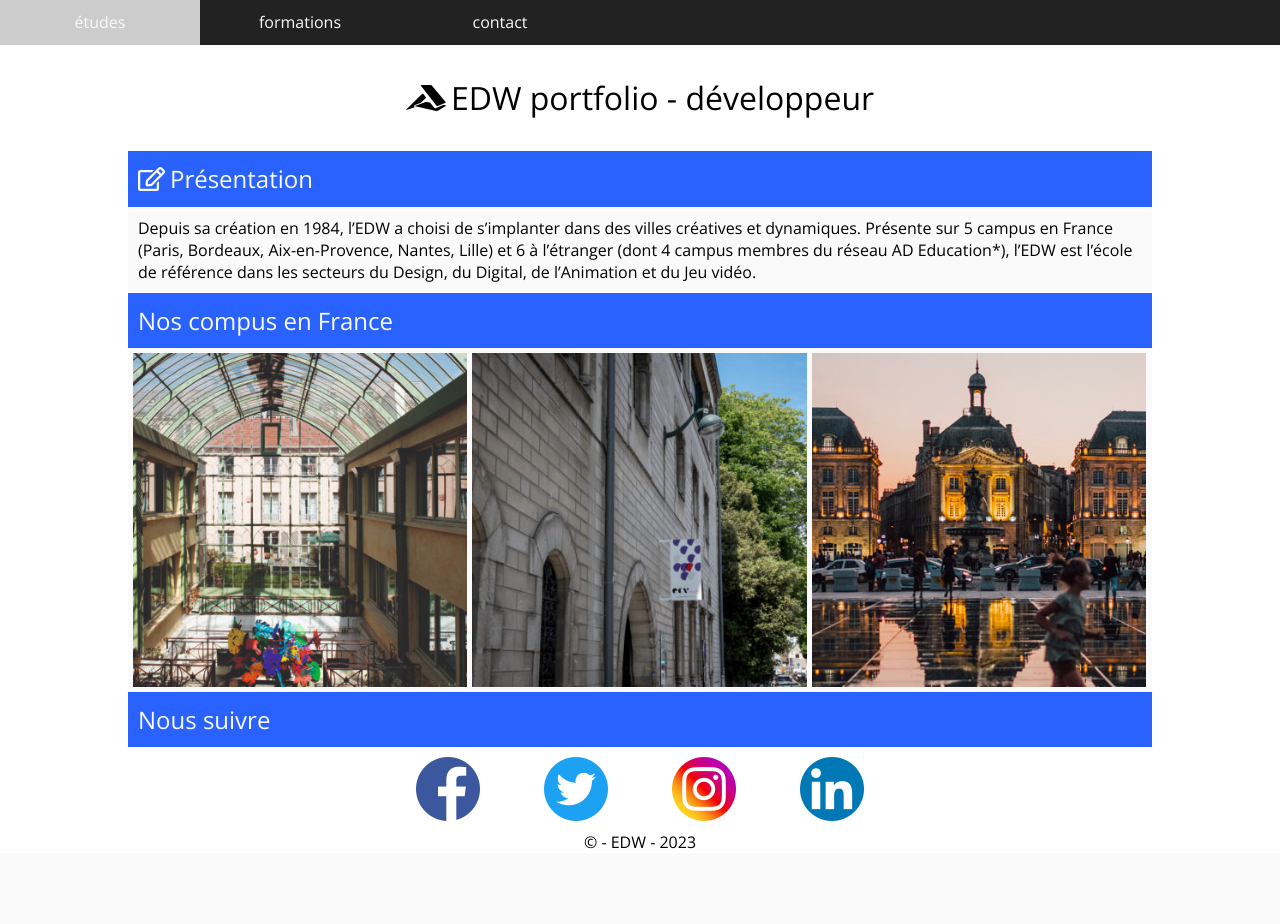
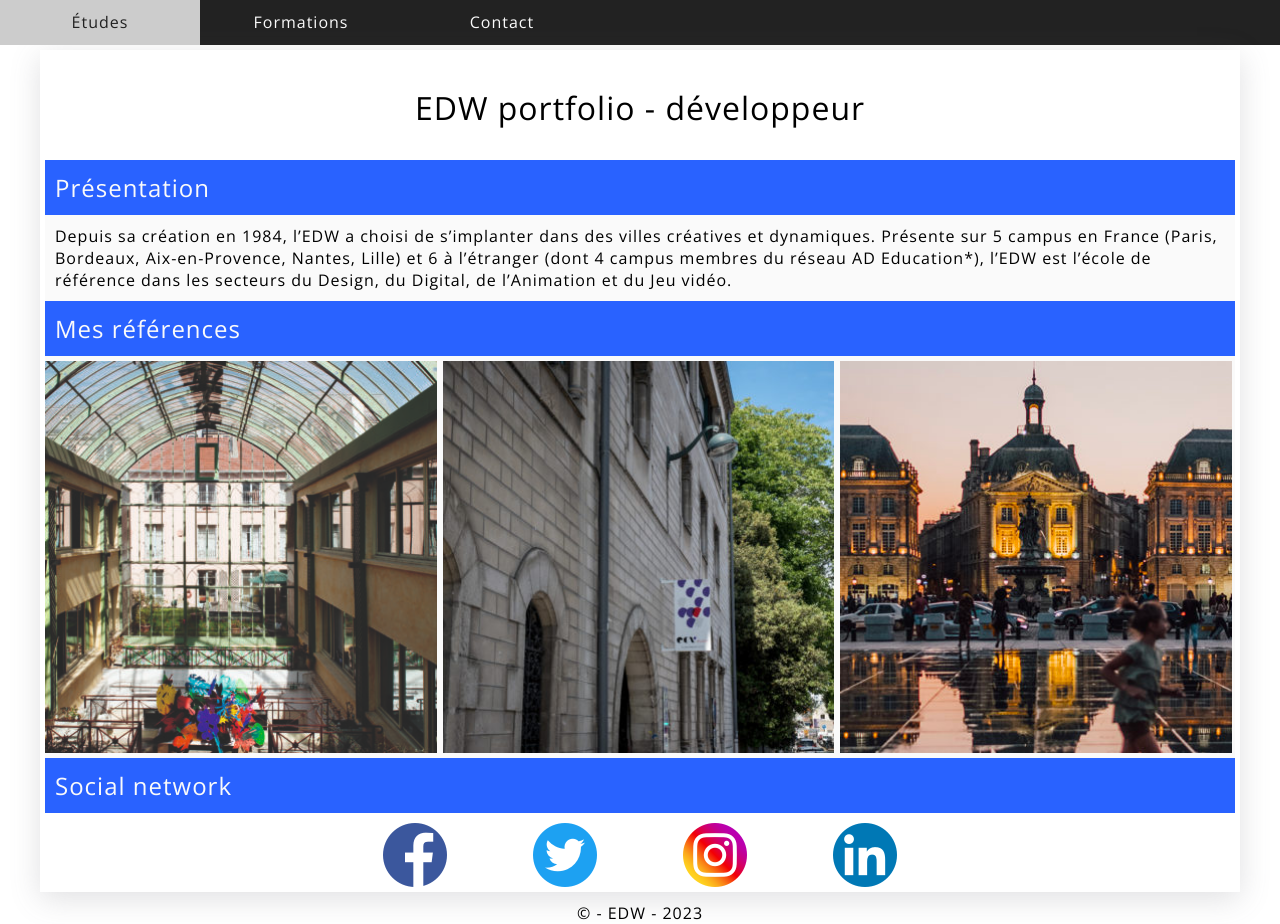
Before and after one commit to giusmili/projet-php-refonte, a PHP site: page / in a window 1280 px wide. Before the commit the page ends 849 px from the top, so only its background shows below. Run offline with PHP 8.4, Linux system fonts and the light colour scheme; some libraries are stand-ins or nearby versions.

Commit message:
update global

```diff
--- a/css/style.css
+++ b/css/style.css
@@ -1,8 +1,12 @@
 @import url('https://fonts.googleapis.com/css?family=Open+Sans:300,400,600,600i');
-
+html{
+	font-size: 62.5%;
+}
 body{
-		font:16px 'Open Sans',sans-serif;
+		font:1.6rem 'Open Sans', sans-serif;
 		margin:0;
+		line-height: 1.6;
+		letter-spacing: .1rem;
 	}
 	*{
 		box-sizing: border-box;
@@ -12,7 +16,7 @@ body{
 			margin:0;
 	}
 		main{
-			width:1024px;
+			max-width:120rem;
 			margin:0 auto;
 	}
 	ul{
@@ -28,76 +32,83 @@ body{
 		color: #222;
 	}
 	p{
-		line-height: 22px;
+		line-height: 2.2rem;
 	}
 
 /*thème********/
 ul li{
 	display: inline-block;
-	font-size: 1rem;
-	width: 200px;
+	font-size: 1.6rem;
+	width: 20rem;
 	text-align: center;
-	line-height: 45px;
+	line-height: 4.5rem;
 
 
 }
 ul li > a{
 	color: #fafafa;
 	display: block;
-	transition: 0.5s ease-in-out;
+	transition: all 0.5s ease-in-out;
+	text-transform: capitalize;
 
 
 }
 ul li > a:hover{
 	background: #ccc;
+	color: #222;
 }
 h1{
 	text-align: center;
-	line-height: 45px;
-	margin: 30px 0;
+	line-height: 4.5rem;
+	margin: 3rem 0;
 }
 .warning{
-	width: 400px;
-	padding:15px;
+	width: 40rem;
+	padding:1.5rem;
 	text-align: center;
 	margin: 0 auto;
 	background: #D50000;
 	color: #fafafa;
 
 }
+main{
+	margin-top: .5rem;
+	box-shadow: rgba(100, 100, 111, 0.2) 0px 7px 29px 0px;
+	background-color: #fff;
+	padding: .5rem;
+}
 section p{
-	padding:10px;
+	padding:1rem;
 	background: #fafafa;
 }
 section h2, div h2{
 	background: #2962FF;
-	padding:10px;
-	line-height: 35px;
+	padding:1rem;
+	line-height: 3.5rem;
 	color: #fafafa;
 }
 .grid-img > ul{
 	background: #fafafa;
-	padding: 5px;
+	padding: .5rem 0;
 }
 .grid-img > ul li:nth-child(2){
-	margin: 0 5px;
+	margin: 0 .5rem;
 }
 .grid-img > ul li{
-	width: calc(100% / 3 - 3.5px);
+	width: calc(100% / 3 - .5rem);
 }
 .grid-img > ul li img{
 	display: block;
 	width: 100%;
 }
 /*icones */
-.grid-icone{
 
-}
 .grid-icone > ul{
 	text-align: center;
 	background: transparent;
 	line-height:normal;
-	margin-top: 10px;
+	margin-top: 1rem;
+
 }
 .grid-icone > ul li{
 	width: calc(50% / 4 );
@@ -111,60 +122,54 @@ section ul{
 section ul li{
 	display: block;
 	text-align: left;
-	padding: 10px;
+	padding: 1rem;
 	width: auto;
+
 }
 section ul li:nth-child(2n+1){
 	background: #B3E5FC;
-}
-main h1::before{
-	content: '\f369';
-	font-family: 'Font Awesome 5 Brands';
-	margin-right: 5px;
-}
-section h2::before{
-	content: '\f044';
-	font-family: 'Font Awesome 5 Free';
-	margin-right: 5px;
-}
-section ul li::before{
-	content: '\f1c9';
-	font-family: 'Font Awesome 5 Free';
-	margin-right: 5px;
-	color: #448AFF;
 }
 
 section input, section label, section textarea{
 	display: block;
 	width: 100%;
-	padding:8px;
+	padding:.8rem;
 }
 section input{
-	border: solid 1px transparent;
+	border: solid .1rem transparent;
 	border-bottom-color: #ccc;
 	background: #fafafa;
+	font-size: inherit;
+	line-height: 3.5rem;
 }
 section [placeholder]{
-	font-size: 1rem;
+	font-size: inherit;
 	font-style: italic;
 	transition-duration: 0.5s;
+	text-transform: capitalize;
 }
 section [placeholder]:focus{
-	background: #FFCDD2;
+	background: #aaf187;
+	outline: none;
+
 }
 section textarea{
-	border: solid 1px #ccc;
+	border: solid .1rem #ccc;
 	resize: none;
+	font-size: inherit;
+	outline: none;
 }
 section input[type="submit"]{
 	border:0;
-	margin-top:5px;
-	font-size: 1rem;
-	width: 100px;
+	margin-top:.5rem;
+	font-size: inherit;
+	line-height: 3.5rem;
+	width: 30rem;
 	background: #558B2F;
 	color: #fafafa;
 	cursor: pointer;
 	transition-duration: 0.5s;
+	border-radius: .3rem;
 }
 section input[type="submit"]:hover{
 	filter: brightness(0.7);
@@ -175,7 +180,7 @@ section input[type="submit"]:hover{
 
 }
 footer{
-	line-height: 50px;
+	line-height: 5rem;
 	text-align: center;
-	margin-top: 10px;
+	margin-top: 1rem;
 }
--- a/template/index.html
+++ b/template/index.html
@@ -9,7 +9,7 @@
 		</p>
 </section>
 <div class="grid-img">
-	<h2>Nos compus en France</h2>
+	<h2>Mes références</h2>
 	<ul>
 		<li><img src="./asset/ambiance_01.jpg" alt="Paris" ></li>
 		<li><img src="./asset/nantes.jpg" alt="Nantes" ></li>
@@ -18,7 +18,7 @@
 </div>
 <!--icones-->
 <div class="grid-icone">
-	<h2>Nous suivre</h2>
+	<h2>Social network</h2>
 	<ul>
 		<li><img src="./icones/logo_facebook_3225194.png" alt="FB" ></li>
 		<li><img src="./icones/logo_twitter_3225183.png" alt="Instagram" ></li>
--- a/template/portfolio.html
+++ b/template/portfolio.html
@@ -12,7 +12,7 @@
 		</ul>
 </section>
 <div class="grid-img">
-	<h2>Nos formations</h2>
+	<h2>Formations</h2>
 	<ul>
 		<li><img src="./asset/bachelor-ecv-game-jeu.jpg" alt="" /></li>
 		<li><img src="./asset/nina_bouchaud_1-390x390.jpg" alt="" /></li>
```
Also changed, not shown: template/contact.html (+4 -4 lines).
